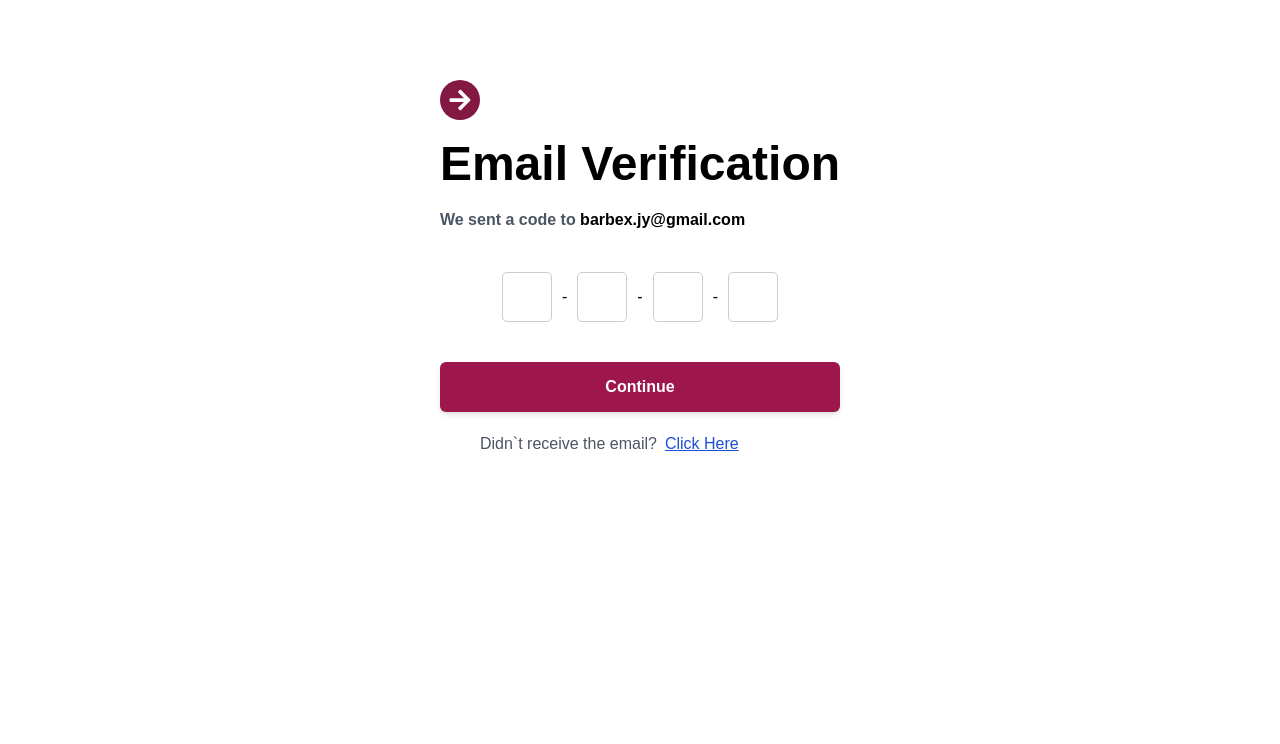
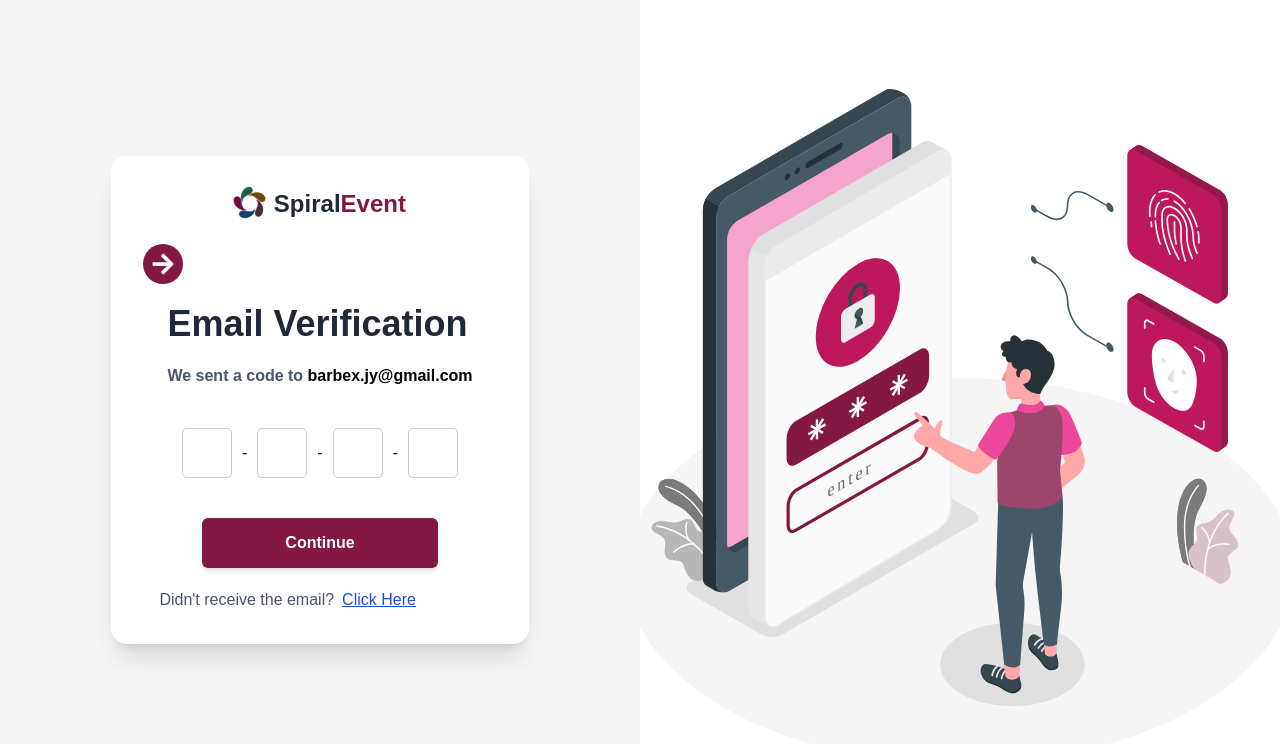
Before and after one commit to Anonymous-nerds/spiralevent-app, a React (Vite) app: page /email-ver in a window 1280 px wide. Shown: the top 744 px of the page. Built offline with nearby package versions, Linux system fonts and the light colour scheme.

Commit message:
more changes

```diff
--- a/src/pages/EmailVer/EmailVer.jsx
+++ b/src/pages/EmailVer/EmailVer.jsx
@@ -1,21 +1,45 @@
 import React, { useState } from "react";
 import { FaArrowRight } from "react-icons/fa";
 import OtpInput from "react-otp-input";
+import heroimg from "../../assets/verify.svg"
+import logo from "../../assets/spiraleE4.png"
 
 const EmailVer = () => {
   const [otp, setOtp] = useState("");
 
-  const containerStyle = { display: "flex", justifyContent: "center", gap: "10px", };
+  const containerStyle = {
+    display: "flex",
+    justifyContent: "center",
+    gap: "10px",
+  };
 
   const inputStyle = {
-    width: "50px", height: "50px", fontSize: "18px", textAlign: "center",
-    border: "1px solid #ccc", borderRadius: "5px", outline: "none", transition: "border-color 0.2s ease-in-out",
+    width: "50px",
+    height: "50px",
+    fontSize: "18px",
+    textAlign: "center",
+    border: "1px solid #ccc",
+    borderRadius: "5px",
+    outline: "none",
+    transition: "border-color 0.2s ease-in-out",
   };
 
-  const inputFocusStyle = { borderColor: "#007BFF", boxShadow: "0 0 3px rgba(0, 123, 255, 0.5)", };
+  const inputFocusStyle = {
+    borderColor: "#007BFF",
+    boxShadow: "0 0 3px rgba(0, 123, 255, 0.5)",
+  };
 
   return (
-    <div className="w-full h-full flex justify-center p-10 pb-20 pt-20">
+    <div className=" w-full flex flex-col lg:flex-row">
+      <div className="w-full h-screen lg:w-1/2 p-6 md:p-12 bg-neutral-100 flex items-center justify-center">
+        <form className="max-w-lg mx-auto bg-white rounded-2xl shadow-xl m-8 p-8">
+          <h3 className="text-2xl md:text-2xl font-bold flex justify-center gap-2 text-gray-800 mb-6">
+            <img src={logo} alt="" className="App-logo h-8" />
+            <span>
+              Spiral
+              <span className="text-pink-900">Event</span>
+            </span>
+          </h3>
           <div className="smallerdiv">
             <div>
               <button className="text-2xl bg-pink-900 text-white hover:text-gray-100 rounded-full p-2 duration-200">
@@ -23,33 +47,47 @@ const EmailVer = () => {
               </button>
             </div>
 
-        <div className="words py-5">
-          <h3 className="text-5xl font-bold">Email Verification</h3>
+            <div className="words py-5 px-6">
+              <h3 className="text-4xl text-gray-800 font-bold">
+                Email Verification
+              </h3>
               <h2 className="text-gray-600 pt-5 font-semibold">
                 We sent a code to{" "}
-            <span className="font-bold text-black">barbex.jy@gmail.com</span>
+                <span className="font-bold text-black">
+                  barbex.jy@gmail.com
+                </span>
               </h2>
             </div>
 
             <div className="py-5">
-          <OtpInput value={otp} onChange={setOtp} numInputs={4} renderSeparator={<span>-</span>}
-            containerStyle={containerStyle} inputStyle={inputStyle}
+              <OtpInput
+                value={otp}
+                onChange={setOtp}
+                numInputs={4}
+                renderSeparator={<span>-</span>}
+                containerStyle={containerStyle}
+                inputStyle={inputStyle}
                 renderInput={(props) => (
-              <input {...props} style={{ ...inputStyle, ...(props.focused ? inputFocusStyle : {}), }}
+                  <input
+                    {...props}
+                    style={{
+                      ...inputStyle,
+                      ...(props.focused ? inputFocusStyle : {}),
+                    }}
                   />
                 )}
               />
             </div>
 
-        <div className="pt-5">
-          <button className="h-[50px] w-full text-white bg-pink-800 rounded-md font-semibold hover:bg-pink-700 shadow-md">
+            <div className="pt-5 flex justify-center">
+              <button className="h-[50px] w-2/3  text-white bg-pink-900 rounded-md font-semibold hover:bg-pink-700 hover:scale-105 shadow-md">
                 Continue
               </button>
             </div>
 
             <div className="pt-5">
-          <h2 className="text-gray-600 flex items-center pl-10">
-            Didn`t receive the email?{" "}
+              <h2 className="text-gray-600 flex items-center pl-4">
+                Didn't receive the email?{" "}
                 <span className="text-blue-700 cursor-pointer underline pl-2">
                   {" "}
                   Click Here
@@ -57,6 +95,11 @@ const EmailVer = () => {
               </h2>
             </div>
           </div>
+        </form>
+      </div>
+      <div className="hidden lg:block lg:w-1/2 h-screen">
+        <img src={heroimg} alt="Event" className="w-full h-full object-cover" />
+      </div>
     </div>
   );
 };
```
Lines whose indentation alone changed are shown as unchanged.
